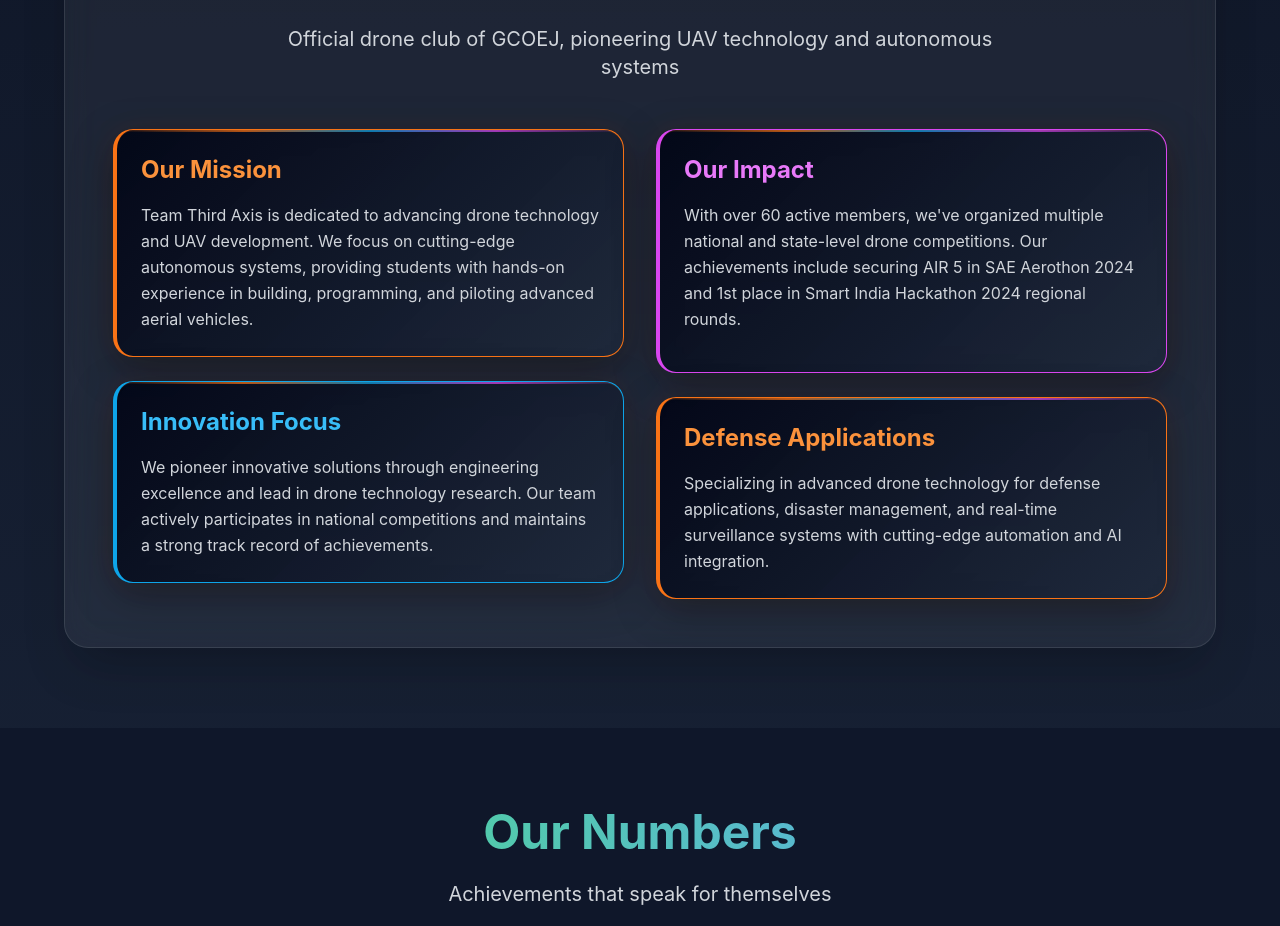
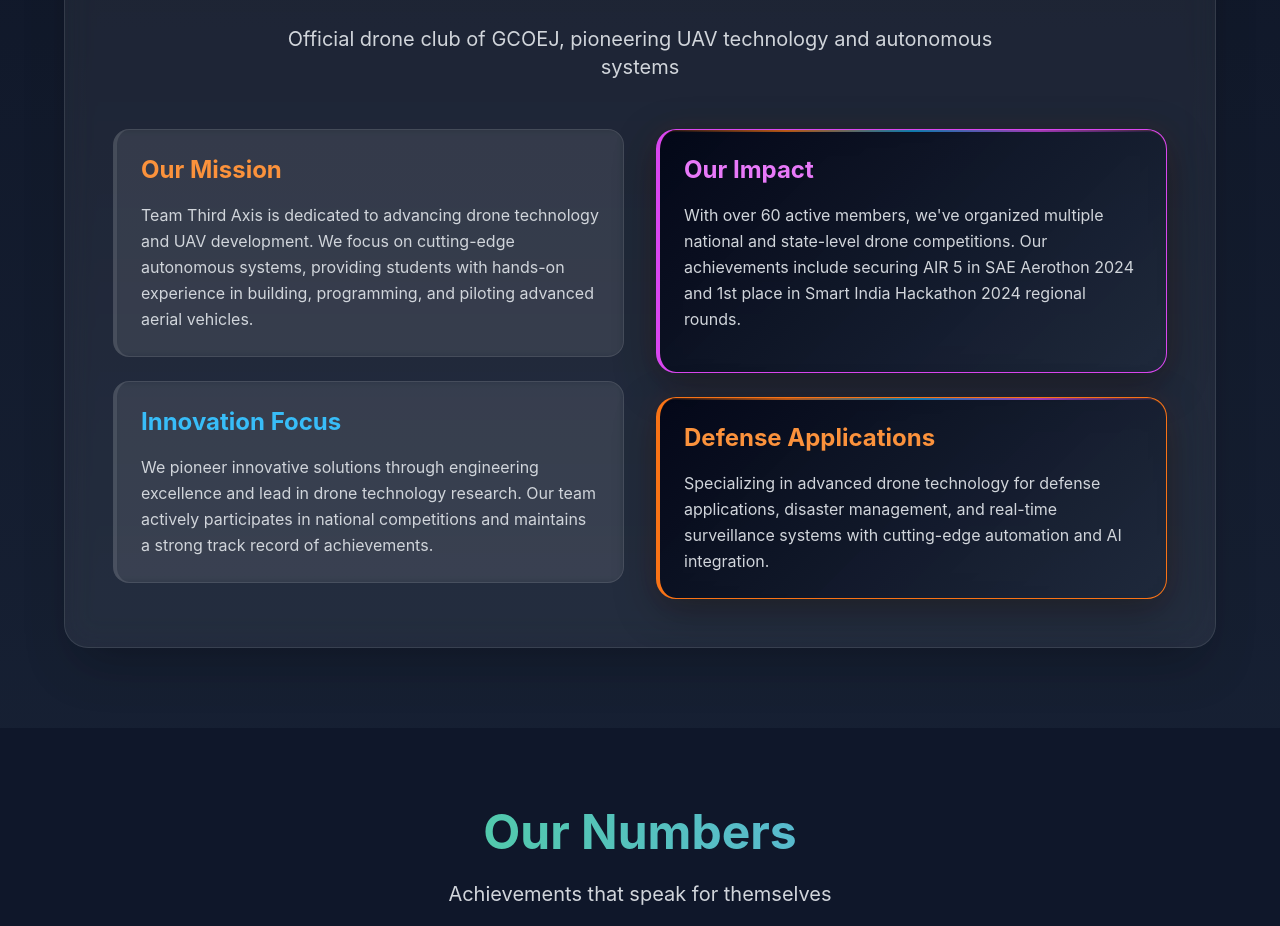
Before and after one commit to Shubham07badgujar/Drone-Club-Website, a React (Vite) app in the folder frontend/: page / in a window 1280 px wide. Shown: the part 1120-2046 px from the top of the page. Built offline with nearby package versions, Linux system fonts and the light colour scheme.

Commit message:
feat: Update card styling with backdrop blur and hover effects for improved UI

```diff
--- a/frontend/src/pages/Home.jsx
+++ b/frontend/src/pages/Home.jsx
@@ -189,7 +189,7 @@ function Home() {
                   transition={{ duration: 0.8, delay: 0.2 }}
                   viewport={{ once: true }}
                 >
-                  <div className="card-drone p-6 border-l-4 border-primary-500">
+                  <div className="backdrop-blur-sm bg-white/5 border border-white/10 rounded-2xl p-6 border-l-4 border-primary-500 hover:bg-white/10 transition-all duration-300">
                     <h3 className="text-2xl font-bold text-primary-400 mb-4">Our Mission</h3>
                     <p className="text-gray-300 leading-relaxed">
                       Team Third Axis is dedicated to advancing drone technology and UAV development.
@@ -198,7 +198,7 @@ function Home() {
                     </p>
                   </div>
 
-                  <div className="card-drone p-6 border-l-4 border-secondary-500">
+                  <div className="backdrop-blur-sm bg-white/5 border border-white/10 rounded-2xl p-6 border-l-4 border-secondary-500 hover:bg-white/10 transition-all duration-300">
                     <h3 className="text-2xl font-bold text-secondary-400 mb-4">Innovation Focus</h3>
                     <p className="text-gray-300 leading-relaxed">
                       We pioneer innovative solutions through engineering excellence and lead in
```
